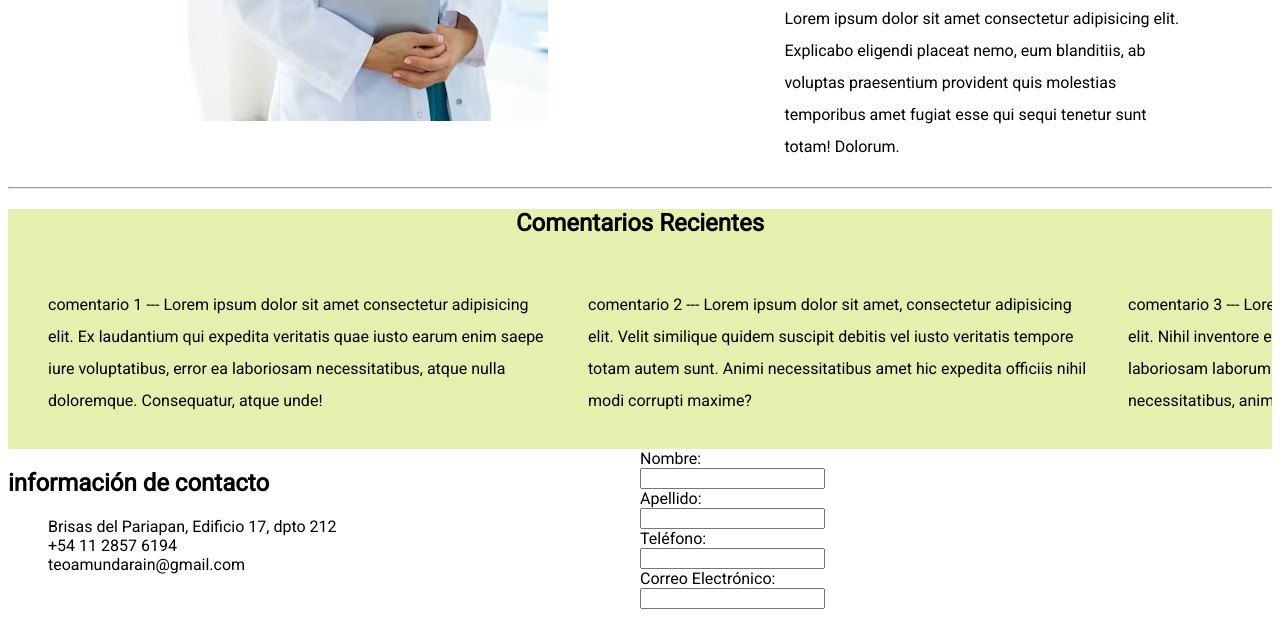
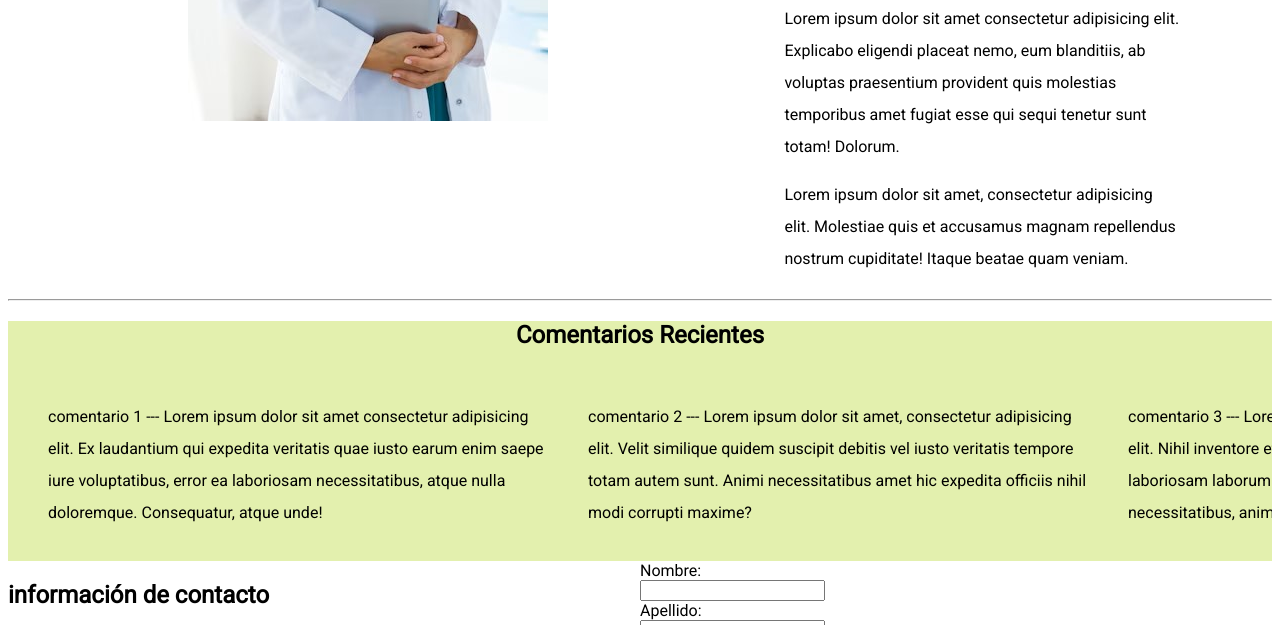
Before and after one commit to teoamundarain/proyecto-coderhouse, a plain HTML site: page index.html in a window 1280 px wide. Shown: the part 1882-2507 px from the top of the page. Drawn offline with Linux system fonts and the light colour scheme.

Commit message:
Parrafo nuevo de prueba

```diff
--- a/index.html
+++ b/index.html
@@ -84,6 +84,8 @@
             <p>Lorem ipsum dolor sit amet consectetur adipisicing elit. Explicabo eligendi placeat nemo, eum blanditiis,
                 ab voluptas praesentium provident quis molestias temporibus amet fugiat esse qui sequi tenetur sunt
                 totam! Dolorum.</p>
+            <p>Lorem ipsum dolor sit amet, consectetur adipisicing elit. Molestiae quis et accusamus magnam repellendus nostrum cupiditate! Itaque beatae quam veniam.
+            </p>
         </div>
 
     </div>
```
